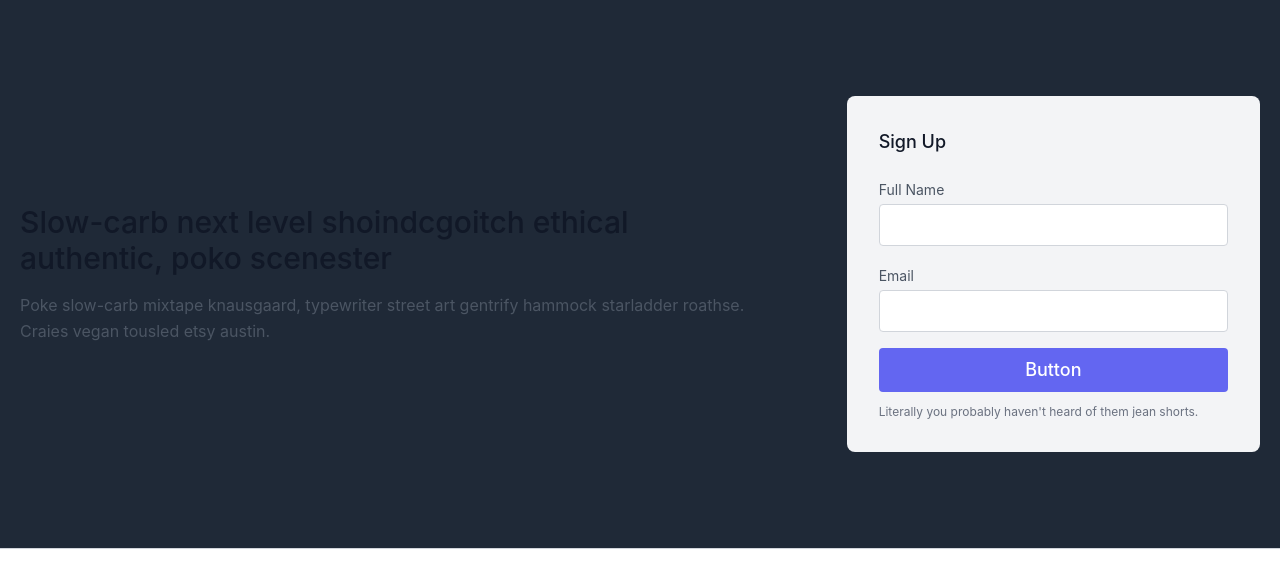
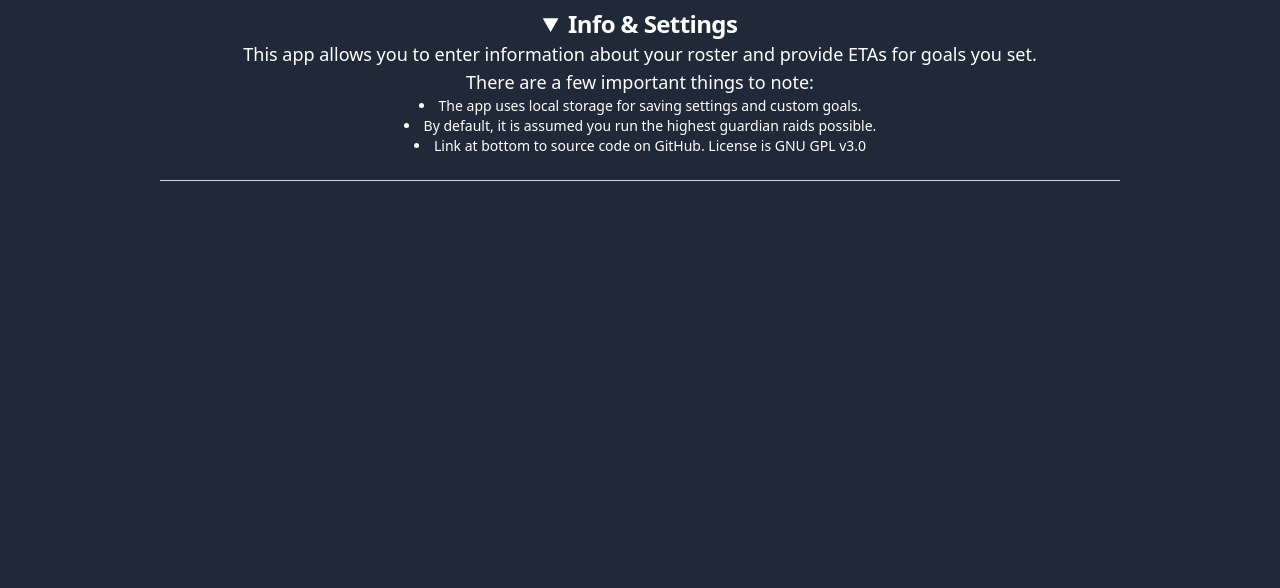
Before and after one commit to ccbrowndev/LoA-Material-Helper, a React (Vite) app: page / in a window 1280 px wide. Shown: the top 588 px of the page. Built offline with nearby package versions, Linux system fonts and the light colour scheme.

Commit message:
Info+Settings complete
Also sets page width for the rest of the project.
Also included some node packages that may not be needed in the future: Heroicons and Headlessui.
Will remove if/when the time comes.

```diff
--- a/package.json
+++ b/package.json
@@ -9,6 +9,8 @@
     "preview": "vite preview"
   },
   "dependencies": {
+    "@headlessui/react": "^1.6.6",
+    "@heroicons/react": "^1.0.6",
     "react": "^18.2.0",
     "react-dom": "^18.2.0"
   },
--- a/src/App.tsx
+++ b/src/App.tsx
@@ -1,12 +1,10 @@
 import Divider from "./components/divider";
-import Hello from "./components/hello";
-import Settings from "./components/settings";
-import Test from "./components/testing";
+import Settings from "./components/latest";
 
 function App(): JSX.Element {
   return (
-    <div className=''>
-      <Test />
+    <div className='max-w-5xl mx-auto px-4 pt-2 sm:px-6 lg:px-8'>
+      <Settings />
       <Divider />
     </div>
   );
--- a/src/components/divider.tsx
+++ b/src/components/divider.tsx
@@ -3,7 +3,7 @@ export default function Divider() {
   return (
     <div className='relative'>
       <div className='absolute inset-0 flex items-center' aria-hidden='true'>
-        <div className='w-full border-t border-gray-300' />
+        <div className='w-full mx-auto border-t border-gray-300 o' />
       </div>
       <div className='relative flex justify-center'>
         <span className='bg-white px-2 text-gray-500'></span>
--- a/src/components/hello.tsx
+++ /dev/null
@@ -1,66 +0,0 @@
-export default function Hello() {
-  return (
-    <>
-      <div className=' mx-auto px-4 pb-6 sm:px-6 lg:px-8'>
-        <div className='flex justify-between h-20'>
-          <details
-            open
-            className='py-0 px-0 sm:py-24 sm:px-6 lg:px-8 lg:flex lg:justify-between text-white'
-          >
-            <summary className='text-4xl font-extrabold text-white sm:text-5xl sm:tracking-tight lg:text-6xl'>
-              Info & Settings
-            </summary>
-            <div className='max-w-2xl justify-center'>
-              <p className='mt-5 text-xl text-white'>
-                This app allows you to enter information about your roster and
-                provide etas for goals you set. There are a few important things
-                to note:
-              </p>
-              <ul className='list-disc list-inside text-white'>
-                <li>
-                  The app uses local storage for saving settings and custom
-                  goals.
-                </li>
-                <li>
-                  By default, it is assumed you run the highest guardian raids
-                  possible.
-                </li>
-                <li>
-                  Link at bottom to source code on GitHub. License is GNU GPL
-                  v3.0
-                </li>
-              </ul>
-            </div>
-          </details>
-          <div className='mt-10 w-full max-w-xs'>
-            <label
-              htmlFor='currency'
-              className='block text-base font-medium text-gray-300'
-            >
-              Settings
-            </label>
-            <div className='mt-1.5 relative'>
-              <select
-                id='currency'
-                name='currency'
-                className='appearance-none block w-full bg-none bg-gray-700 border border-transparent rounded-md pl-3 pr-10 py-2 text-base text-white focus:outline-none focus:ring-1 focus:ring-white focus:border-white sm:text-sm'
-                defaultValue='United States (USD)'
-              >
-                <option>Argentina (ARS)</option>
-                <option>Australia (AUD)</option>
-                <option>United States (USD)</option>
-                <option>Canada (CAD)</option>
-                <option>France (EUR)</option>
-                <option>Japan (JPY)</option>
-                <option>Nigeria (NGN)</option>
-                <option>Switzerland (CHF)</option>
-                <option>United Kingdom (GBP)</option>
-              </select>
-              <div className='pointer-events-none absolute inset-y-0 right-0 px-2 flex items-center'></div>
-            </div>
-          </div>
-        </div>
-      </div>
-    </>
-  );
-}
--- /dev/null
+++ b/src/components/latest.tsx
@@ -0,0 +1,42 @@
+/* This example requires Tailwind CSS v2.0+ */
+import { Disclosure } from "@headlessui/react";
+
+export default function Settings() {
+  return (
+    <Disclosure as='nav' className=''>
+      {({ open }) => (
+        <>
+          <div className=' pb-6 sm:px-6 lg:px-8'>
+            <div className='h-auto text-white text-center'>
+              <details open>
+                <summary className='text-2xl font-bold tracking-tight'>
+                  Info & Settings
+                </summary>
+                <p className=' text-lg text-white'>
+                  This app allows you to enter information about your roster and
+                  provide ETAs for goals you set.
+                  <br />
+                  There are a few important things to note:
+                </p>
+                <ul className='list-disc list-inside text-white text-sm'>
+                  <li>
+                    The app uses local storage for saving settings and custom
+                    goals.
+                  </li>
+                  <li>
+                    By default, it is assumed you run the highest guardian raids
+                    possible.
+                  </li>
+                  <li>
+                    Link at bottom to source code on GitHub. License is GNU GPL
+                    v3.0
+                  </li>
+                </ul>
+              </details>
+            </div>
+          </div>
+        </>
+      )}
+    </Disclosure>
+  );
+}
--- a/src/components/settings.tsx
+++ /dev/null
@@ -1,34 +0,0 @@
-export default function Settings(): JSX.Element {
-  return (
-    <div className='w-1/2 flex flex-col items-center pt-5'>
-      <div className=''>
-        <details open className='text-2xl text-center text-white'>
-          <summary className='text-2xl font-extrabold text-white sm:text-5xl sm:tracking-tight lg:text-4xl'>
-            Info & Settings
-          </summary>
-          <div className='text-sm text-white'>
-            <p className=' text-base text-white'>
-              This app allows you to enter information about your roster and
-              provide ETAs for goals you set.
-              <br />
-              There are a few important things to note:
-            </p>
-            <ul className='list-disc list-inside text-white text-sm'>
-              <li>
-                The app uses local storage for saving settings and custom goals.
-              </li>
-              <li>
-                By default, it is assumed you run the highest guardian raids
-                possible.
-              </li>
-              <li>
-                Link at bottom to source code on GitHub. License is GNU GPL v3.0
-              </li>
-            </ul>
-          </div>
-          <div className='text-sm text-white'></div>
-        </details>
-      </div>
-    </div>
-  );
-}
--- a/src/components/testing.tsx
+++ /dev/null
@@ -1,46 +0,0 @@
-export default function Test() {
-  return (
-    <section className='text-gray-600 body-font'>
-      <div className='container px-5 py-24 mx-auto flex flex-wrap items-center'>
-        <div className='lg:w-3/5 md:w-1/2 md:pr-16 lg:pr-0 pr-0'>
-          <h1 className='title-font font-medium text-3xl text-gray-900'>
-            Slow-carb next level shoindcgoitch ethical authentic, poko scenester
-          </h1>
-          <p className='leading-relaxed mt-4'>
-            Poke slow-carb mixtape knausgaard, typewriter street art gentrify
-            hammock starladder roathse. Craies vegan tousled etsy austin.
-          </p>
-        </div>
-        <div className='lg:w-2/6 md:w-1/2 bg-gray-100 rounded-lg p-8 flex flex-col md:ml-auto w-full mt-10 md:mt-0'>
-          <h2 className='text-gray-900 text-lg font-medium title-font mb-5'>
-            Sign Up
-          </h2>
-          <div className='relative mb-4'>
-            <label className='leading-7 text-sm text-gray-600'>Full Name</label>
-            <input
-              type='text'
-              id='full-name'
-              name='full-name'
-              className='w-full bg-white rounded border border-gray-300 focus:border-indigo-500 focus:ring-2 focus:ring-indigo-200 text-base outline-none text-gray-700 py-1 px-3 leading-8 transition-colors duration-200 ease-in-out'
-            />
-          </div>
-          <div className='relative mb-4'>
-            <label className='leading-7 text-sm text-gray-600'>Email</label>
-            <input
-              type='email'
-              id='email'
-              name='email'
-              className='w-full bg-white rounded border border-gray-300 focus:border-indigo-500 focus:ring-2 focus:ring-indigo-200 text-base outline-none text-gray-700 py-1 px-3 leading-8 transition-colors duration-200 ease-in-out'
-            />
-          </div>
-          <button className='text-white bg-indigo-500 border-0 py-2 px-8 focus:outline-none hover:bg-indigo-600 rounded text-lg'>
-            Button
-          </button>
-          <p className='text-xs text-gray-500 mt-3'>
-            Literally you probably haven't heard of them jean shorts.
-          </p>
-        </div>
-      </div>
-    </section>
-  );
-}
--- a/src/index.css
+++ b/src/index.css
@@ -2,7 +2,7 @@
 @tailwind components;
 @tailwind utilities;
 
-:root {
+/* :root {
   font-family: Inter, Avenir, Helvetica, Arial, sans-serif;
   font-size: 16px;
   line-height: 24px;
@@ -26,13 +26,13 @@ a {
 }
 a:hover {
   color: #535bf2;
-}
+} */
 
 body {
   background-color: rgb(31 41 55);
 }
 
-h1 {
+/* h1 {
   font-size: 3.2em;
   line-height: 1.1;
 }
@@ -67,4 +67,4 @@ button:focus-visible {
   button {
     background-color: #f9f9f9;
   }
-}
+} */
--- a/tailwind.config.cjs
+++ b/tailwind.config.cjs
@@ -2,7 +2,23 @@
 module.exports = {
   content: ["./src/**/*.{html,js,ts,tsx}"],
   theme: {
+    screens: {
+      sm: { max: "639px" },
+      // => @media (max-width: 639px) { ... }
+
+      md: "640px",
+      // => @media (min-width: 768px) { ... }
+
+      lg: "1024px",
+      // => @media (min-width: 1024px) { ... }
+
+      xl: "1280px",
+      // => @media (min-width: 1280px) { ... }
+
+      "2xl": "1536px",
+      // => @media (min-width: 1536px) { ... }
+    },
     extend: {},
   },
   plugins: [],
-}
+};
```
Also changed, not shown: 1 other file (tests, documents, lock files or other folders).
